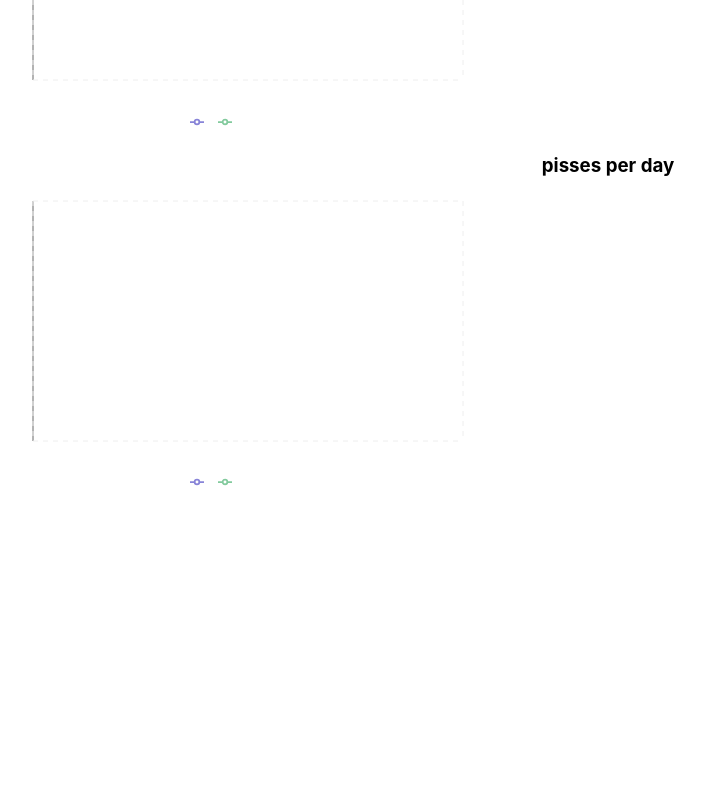
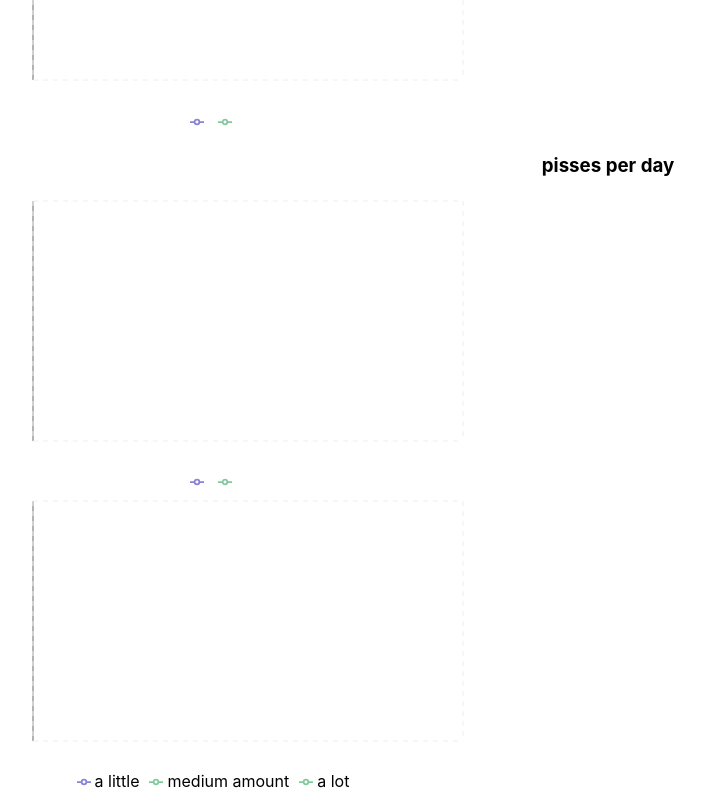
Before and after one commit to itamar244/routina, a React app: page /stats in a window 1280 px wide. Shown: the part 332-1132 px from the top of the page, without its empty margins (32-737 px from the left). Before the commit the page ends 832 px from the top, so only its background shows below. Built offline with nearby package versions, Linux system fonts and the light colour scheme; the HTML template or start-up script is replaced by a standard one.

Commit message:
add SumParameterValuesStats

```diff
--- a/src/App.tsx
+++ b/src/App.tsx
@@ -2,6 +2,7 @@ import React, { useCallback, useEffect } from "react";
 import { BrowserRouter, Link, Route, Switch } from "react-router-dom";
 
 import { RoutineSelector } from "./containers/RoutineSelector";
+import { NumericValuesStats, SumParameterValuesStats } from "./containers/RoutineStats";
 import { useStorageState } from "./hooks/useStorageState";
 import type {
   ParameterType,
@@ -12,7 +13,6 @@ import type {
 } from "./types/Routines";
 import logo from "./logo.png";
 import "./App.scss";
-import { NumericValuesStats } from "./containers/RoutineStats/NumericValuesStats";
 
 const paths: RoutinePath[] = [
   { from: "meals", to: ["healthinnes", "amounts"] as ParameterType[] },
@@ -64,6 +64,12 @@ export default function App() {
             <Route path="/stats">
               <NumericValuesStats routines={routines} selectedRoutineName="meals" />
               <NumericValuesStats routines={routines} selectedRoutineName="pisses" />
+              <SumParameterValuesStats
+                routines={routines}
+                selectedRoutineName="meals"
+                valuesByParameter={valuesByParameter}
+                parameterType="amounts"
+              />
             </Route>
             <Route path="/">
               <RoutineSelector
--- a/src/containers/RoutineStats/NumericValuesStats.tsx
+++ b/src/containers/RoutineStats/NumericValuesStats.tsx
@@ -19,12 +19,12 @@ function summarizeValuesByDate(routines: Routine[], parameterNames: string[]) {
   return Object.entries(reduced).map(([date, value]) => ({ name: date, ...value }));
 }
 
-export interface RoutineStatsProps {
+export interface NumericValuesStatsProps {
   routines: Routine[];
   selectedRoutineName: string;
 }
 
-export function NumericValuesStats({ routines, selectedRoutineName }: RoutineStatsProps) {
+export function NumericValuesStats({ routines, selectedRoutineName }: NumericValuesStatsProps) {
   const currentRoutines = useMemo(
     () => routines.filter(routine => routine.info.routineName === selectedRoutineName),
     [routines, selectedRoutineName],
--- /dev/null
+++ b/src/containers/RoutineStats/SumParameterValuesStats.tsx
@@ -0,0 +1,59 @@
+import React, { useMemo } from "react";
+import { CartesianGrid, Legend, Line, LineChart, XAxis, YAxis } from "recharts";
+import { ParameterType, Routine, ValuesByParameter } from "../../types/Routines";
+import { groupBy, keyBy, mapValues } from "../../utils";
+
+function summarizeValuesByDate(
+  routines: Routine[],
+  parameterType: string,
+  valuesByParameter: ValuesByParameter,
+) {
+  const parameterValues = keyBy(valuesByParameter[parameterType], value => value.name);
+  const byDate = groupBy(routines, routine => new Date(routine.date).toLocaleDateString());
+  const reduced = mapValues(byDate, routinesOfDate =>
+    mapValues(
+      parameterValues,
+      parameterValue =>
+        routinesOfDate.filter(
+          routine => routine.info.parameters[parameterType] === parameterValue.value,
+        ).length,
+    ),
+  );
+
+  return Object.entries(reduced).map(([date, value]) => ({ name: date, ...value }));
+}
+
+export interface SumParameterValuesStatsProps {
+  routines: Routine[];
+  selectedRoutineName: string;
+  valuesByParameter: ValuesByParameter;
+  parameterType: ParameterType;
+}
+
+export function SumParameterValuesStats({
+  routines,
+  selectedRoutineName,
+  valuesByParameter,
+  parameterType,
+}: SumParameterValuesStatsProps) {
+  const currentRoutines = useMemo(
+    () => routines.filter(routine => routine.info.routineName === selectedRoutineName),
+    [routines, selectedRoutineName],
+  );
+
+  return (
+    <LineChart
+      width={500}
+      height={300}
+      data={summarizeValuesByDate(currentRoutines, parameterType, valuesByParameter)}
+    >
+      <Legend />
+      <XAxis dataKey="name" />
+      <YAxis />
+      <CartesianGrid stroke="#eee" strokeDasharray="5 5" />
+      <Line type="monotone" dataKey={valuesByParameter[parameterType][0].name} stroke="#8884d8" />
+      <Line type="monotone" dataKey={valuesByParameter[parameterType][1].name} stroke="#82ca9d" />
+      <Line type="monotone" dataKey={valuesByParameter[parameterType][2].name} stroke="#82ca9d" />
+    </LineChart>
+  );
+}
--- a/src/containers/RoutineStats/index.ts
+++ b/src/containers/RoutineStats/index.ts
@@ -1 +1,2 @@
-export * from "./RoutineStats";
+export * from "./NumericValuesStats";
+export * from "./SumParameterValuesStats";
```
Also changed, not shown: src/containers/RoutineStats/RoutineStats.tsx (deleted, +0 -29 lines).
